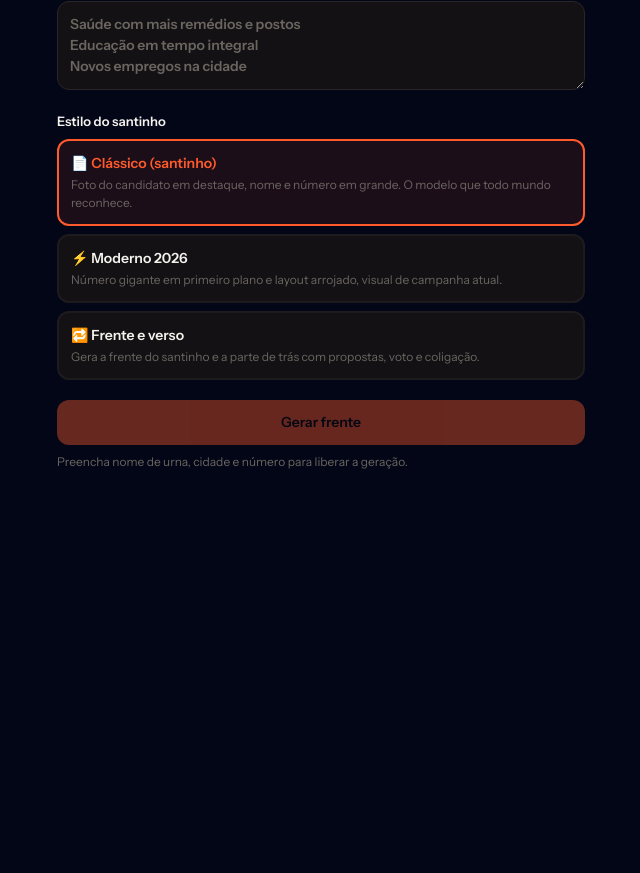
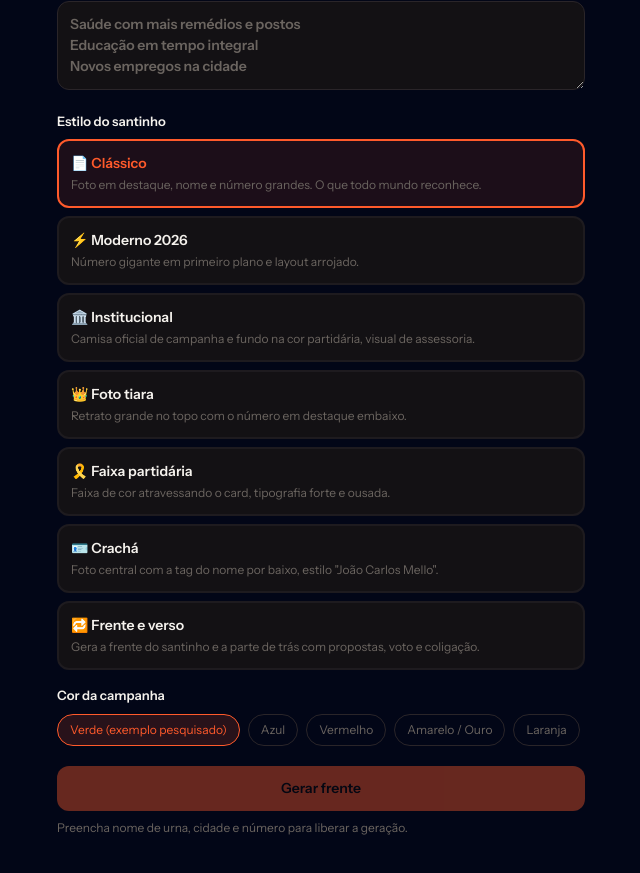
Before and after one commit to jjsilvamape2014-ui/criai-frontend, a Next.js app: page /card-de-candidato in a window 1280 px wide. Shown: the part 889-1762 px from the top of the page, without its empty margins (319-959 px from the left). Before the commit the page ends 1448 px from the top, so only its background shows below. Built offline with nearby package versions, Linux system fonts and the light colour scheme; no server answers.

Commit message:
Card de candidato: 7 modelos de santinho (classico, moderno, institucional, foto tiara, faixa, cracha, frente-verso) + escolha de cor de campanha

```diff
--- a/src/app/card-de-candidato/page.js
+++ b/src/app/card-de-candidato/page.js
@@ -7,14 +7,38 @@ const STYLES = [
   {
     id: 'classico',
     icon: '📄',
-    title: 'Clássico (santinho)',
-    desc: 'Foto do candidato em destaque, nome e número em grande. O modelo que todo mundo reconhece.',
+    title: 'Clássico',
+    desc: 'Foto em destaque, nome e número grandes. O que todo mundo reconhece.',
   },
   {
     id: 'moderno',
     icon: '⚡',
     title: 'Moderno 2026',
-    desc: 'Número gigante em primeiro plano e layout arrojado, visual de campanha atual.',
+    desc: 'Número gigante em primeiro plano e layout arrojado.',
+  },
+  {
+    id: 'institucional',
+    icon: '🏛️',
+    title: 'Institucional',
+    desc: 'Camisa oficial de campanha e fundo na cor partidária, visual de assessoria.',
+  },
+  {
+    id: 'tiara',
+    icon: '👑',
+    title: 'Foto tiara',
+    desc: 'Retrato grande no topo com o número em destaque embaixo.',
+  },
+  {
+    id: 'faixa',
+    icon: '🎗️',
+    title: 'Faixa partidária',
+    desc: 'Faixa de cor atravessando o card, tipografia forte e ousada.',
+  },
+  {
+    id: 'cracha',
+    icon: '🪪',
+    title: 'Crachá',
+    desc: 'Foto central com a tag do nome por baixo, estilo "João Carlos Mello".',
   },
   {
     id: 'verso',
@@ -22,6 +46,14 @@ const STYLES = [
     title: 'Frente e verso',
     desc: 'Gera a frente do santinho e a parte de trás com propostas, voto e coligação.',
   },
+];
+
+const CORES_CAMPANHA = [
+  { id: 'verde', label: 'Verde (exemplo pesquisado)', phrase: 'verde e amarelo vibrante' },
+  { id: 'azul', label: 'Azul', phrase: 'azul e branco' },
+  { id: 'vermelho', label: 'Vermelho', phrase: 'vermelho e branco' },
+  { id: 'amarelo', label: 'Amarelo / Ouro', phrase: 'amarelo ouro e preto' },
+  { id: 'laranja', label: 'Laranja', phrase: 'laranja e branco' },
 ];
 
 const CARGO = ['Prefeito(a)', 'Vereador(a)'];
@@ -37,6 +69,7 @@ export default function CardDeCandidatoPage() {
   const [slogan, setSlogan] = useState('');
   const [propostas, setPropostas] = useState('');
   const [estilo, setEstilo] = useState('classico');
+  const [cor, setCor] = useState('verde');
   const [front, setFront] = useState(null);
   const [back, setBack] = useState(null);
   const [loading, setLoading] = useState(false);
@@ -52,7 +85,7 @@ export default function CardDeCandidatoPage() {
 
   const buildArgs = () => {
     const cargoLower = cargo === 'Prefeito(a)' ? 'prefeito(a)' : 'vereador(a)';
-    const colors = 'cores institucionais de campanha (azul, verde ou vermelho com branco, vibrante mas elegante)';
+    const colors = (CORES_CAMPANHA.find((c) => c.id === cor) || CORES_CAMPANHA[0]).phrase;
     const colig = coligacao.trim() ? `, coligação "${coligacao.trim()}"` : '';
     const base = {
       photo: foto,
@@ -71,25 +104,66 @@ export default function CardDeCandidatoPage() {
   const buildFrontPrompt = (a) => {
     const hero =
       a.photo
-        ? 'retrato do candidato da foto de referência em destaque (rosto idêntico, vestindo terno/social sobre fundo da campanha)'
+        ? 'retrato do candidato da foto de referência em destaque (rosto idêntico)'
         : 'retrato profissional de candidato(a) sorridente com traje social, sorriso confiante';
-    const lead =
-      estilo === 'moderno'
-        ? `Card político vertical de campanha eleitoral ${a.year}: o NÚMERO ${a.num} GIGANTE em primeiro plano no estilo arrojado de 2026`
-        : `Card político vertical tipo "santinho" de campanha eleitoral ${a.year}: ${hero} em primeiro plano central`;
-    const parts = [
-      lead,
-      estilo === 'moderno' ? `${hero}` : '',
-      `nome de urna "${a.urn}" em letras grandes e bem legíveis`,
-      `cargo ${a.cargo} de ${a.city}`,
-      a.slogan ? `slogan "${a.slogan}"` : '',
-      `ano ${a.year}`,
+    const camisa =
+      'candidato vestindo camisa de campanha na cor oficial com o nome e número em pequeno detalhe no peito';
+    const nomeBig = `nome de urna "${a.urn}" em letras grandes e bem legíveis`;
+    const numBig = `NÚMERO ${a.num} em destaque grande e exato`;
+    const common = [
+      'ano 2026',
       a.colig,
-      a.colors,
-      'fundo com degradê na cor da campanha e mapa/bandeira da cidade ao fundo',
-      'tipografia forte estilo material oficial (fonte de urna), layout vertical limpo e profissional',
-      'todo o texto perfeitamente escrito em português, sem erros, sem letras inventadas',
+      `paleta de campanha em ${a.colors}`,
+      'tipografia forte estilo material oficial de urna, layout vertical limpo e profissional, todo o texto perfeitamente escrito em português, sem erros, sem letras inventadas',
     ];
+    const lead = {
+      classico: [
+        'Card político vertical tipo "santinho" de campanha eleitoral 2026',
+        `${hero} centralizado`,
+        nomeBig,
+        `cargo ${a.cargo} de ${a.city}`,
+      ],
+      moderno: [
+        'Card político vertical de campanha 2026, conceito ARROJADO estilo numerão:',
+        `o NÚMERO ${a.num} GIGANTE em primeiro plano`,
+        hero,
+        nomeBig,
+        `cargo ${a.cargo} de ${a.city}`,
+      ],
+      institucional: [
+        'Card político vertical de campanha 2026, visual INSTITUCIONAL de assessoria de comunicação:',
+        hero,
+        camisa,
+        `fundo com faixa de cor ${a.colors} e bandeira/mapa da cidade em degradê`,
+        nomeBig,
+        `cargo ${a.cargo} de ${a.city}`,
+      ],
+      tiara: [
+        'Card político vertical de campanha 2026, layout FOTO TIARA:',
+        `${hero} grande no topo em retrato 3:4`,
+        `número ${a.num} grande centralizado na metade inferior`,
+        nomeBig,
+        `cargo ${a.cargo} de ${a.city}`,
+      ],
+      faixa: [
+        'Card político vertical de campanha 2026, layout FAIXA PARTIDÁRIA:',
+        `faixa diagonal larga em ${a.colors} atravessando o card`,
+        hero,
+        nomeBig,
+        `número ${a.num} em tipografia ousada`,
+        `cargo ${a.cargo} de ${a.city}`,
+      ],
+      cracha: [
+        'Card político vertical de campanha 2026, layout CRACHÁ em pé:',
+        hero,
+        `"crachá" com o nome "${a.urn}" em uma tag retangular sólida abaixo da foto`,
+        `cargo ${a.cargo} de ${a.city}`,
+        `número ${a.num} em destaque`,
+      ],
+    }[estilo] || [];
+
+    const parts = [...lead, ...common.filter(Boolean)];
+    if (a.slogan) parts.push(`slogan "${a.slogan}"`);
     return parts.filter(Boolean).join(', ');
   };
 
@@ -308,6 +382,25 @@ export default function CardDeCandidatoPage() {
             ))}
           </div>
         </div>
+      {/* Cor de campanha */}
+        <div className="pt-1">
+          <p className="mb-2 text-[13px] font-semibold text-brand-text">Cor da campanha</p>
+          <div className="flex flex-wrap gap-2">
+            {CORES_CAMPANHA.map((c) => (
+              <button
+                key={c.id}
+                onClick={() => setCor(c.id)}
+                className={`rounded-full border px-3 py-1.5 text-[12px] transition-all ${
+                  cor === c.id
+                    ? 'border-brand-accent bg-brand-accent/15 text-brand-accent'
+                    : 'border-brand-borderStrong text-brand-dim hover:text-brand-text'
+                }`}
+              >
+                {c.label}
+              </button>
+            ))}
+          </div>
+        </div>
       </div>
 
       <div className="mt-5 flex gap-2">
```
